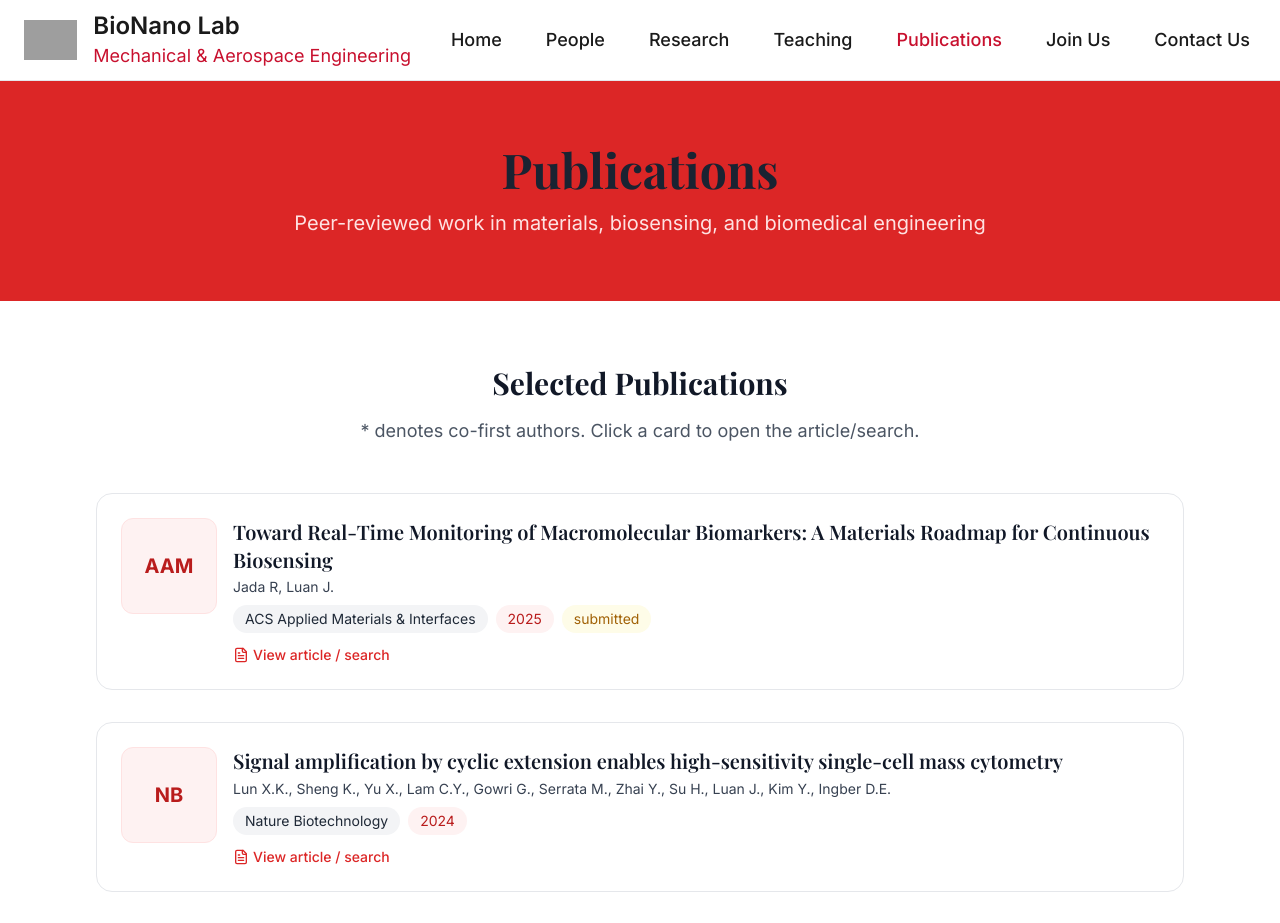
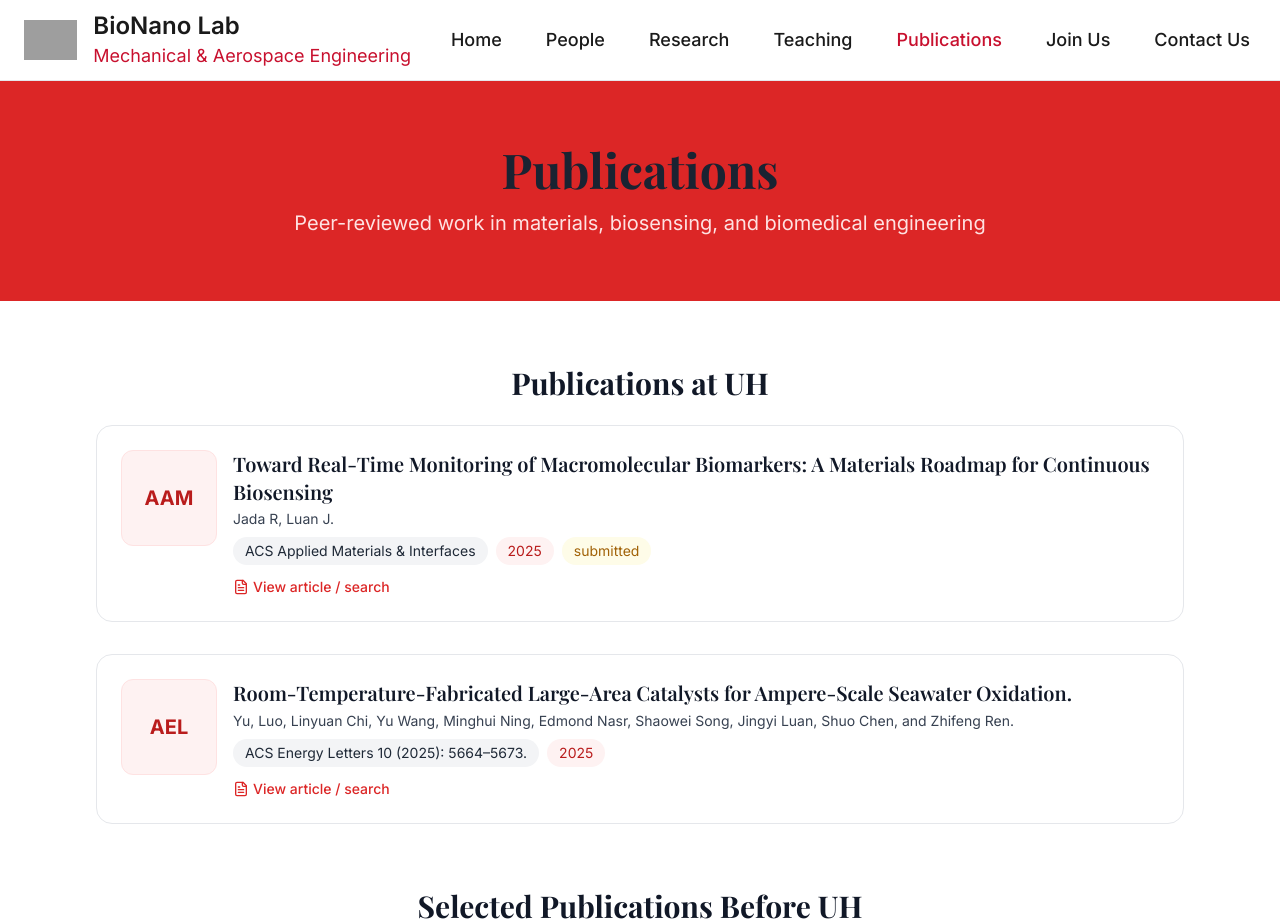
Before and after one commit to NAVYAMADHURI-BAGIREDDY/ProfessorJingyi, a React (Vite) app: page /publications in a window 1280 px wide. Shown: the top 923 px of the page. Built offline with nearby package versions, Linux system fonts and the light colour scheme; grey boxes are pictures that could not be loaded.

Commit message:
Update Projects.tsx

```diff
--- a/src/pages/Projects.tsx
+++ b/src/pages/Projects.tsx
@@ -6,17 +6,18 @@ type Pub = {
   authors: string;
   journal: string;
   year: number;
-  note?: string;          // e.g., "In submission"
-  link?: string;          // article/DOI/Scholar
-  pdf?: string;           // direct PDF if available
-  thumbnail?: string;     // image URL for paper/figure/journal cover
+  note?: string;
+  link?: string;
+  pdf?: string;
+  thumbnail?: string;
 };
 
 const scholar = (q: string) =>
   `https://scholar.google.com/scholar?q=${encodeURIComponent(q)}`;
 
 const Publications: React.FC = () => {
-  const publications: Pub[] = [
+  // ---------- SECTION 1: Publications at UH ----------
+  const publicationsAtUH: Pub[] = [
     {
       title:
         'Toward Real-Time Monitoring of Macromolecular Biomarkers: A Materials Roadmap for Continuous Biosensing',
@@ -24,9 +25,25 @@ const Publications: React.FC = () => {
       journal: 'ACS Applied Materials & Interfaces',
       year: 2025,
       note: 'submitted',
-      link: scholar('Toward Real-Time Monitoring of Macromolecular Biomarkers: A Materials Roadmap for Continuous Biosensing ACS Applied Materials & Interfaces Jada Luan'),
-      // thumbnail: 'https://.../acs-ami-cover.jpg',
+      link: scholar(
+        'Toward Real-Time Monitoring of Macromolecular Biomarkers: A Materials Roadmap for Continuous Biosensing ACS Applied Materials & Interfaces Jada Luan'
+      ),
     },
+    {
+      title:
+        'Room-Temperature-Fabricated Large-Area Catalysts for Ampere-Scale Seawater Oxidation.',
+      authors:
+        'Yu, Luo, Linyuan Chi, Yu Wang, Minghui Ning, Edmond Nasr, Shaowei Song, Jingyi Luan, Shuo Chen, and Zhifeng Ren.',
+      journal: 'ACS Energy Letters 10 (2025): 5664–5673.',
+      year: 2025,
+      link: scholar(
+        'Room-Temperature-Fabricated Large-Area Catalysts for Ampere-Scale Seawater Oxidation ACS Energy Letters 2025'
+      ),
+    },
+  ];
+
+  // ---------- SECTION 2: Selected Publications Before UH ----------
+  const publicationsBeforeUH: Pub[] = [
     {
       title:
         'Signal amplification by cyclic extension enables high-sensitivity single-cell mass cytometry',
@@ -34,8 +51,9 @@ const Publications: React.FC = () => {
         'Lun X.K., Sheng K., Yu X., Lam C.Y., Gowri G., Serrata M., Zhai Y., Su H., Luan J., Kim Y., Ingber D.E.',
       journal: 'Nature Biotechnology',
       year: 2024,
-      link: scholar('Signal amplification by cyclic extension enables high-sensitivity single-cell mass cytometry Nature Biotechnology'),
-      // thumbnail: 'https://.../nat-biotech-cover.jpg',
+      link: scholar(
+        'Signal amplification by cyclic extension enables high-sensitivity single-cell mass cytometry Nature Biotechnology'
+      ),
     },
     {
       title:
@@ -44,8 +62,9 @@ const Publications: React.FC = () => {
         'Liang C*, Luan J*, Wang Z, Jiang Q, Gupta R, Cao S, Liu K.K., Morrissey J.J., Kharasch E.D., Naik R.R., Singamaneni S.',
       journal: 'ACS Applied Materials & Interfaces',
       year: 2021,
-      link: scholar('Gold Nanorod Size-Dependent Fluorescence Enhancement for Ultrasensitive Fluoroimmunoassays ACS Applied Materials & Interfaces 2021'),
-      // thumbnail: 'https://.../gold-nanorod-figure.png',
+      link: scholar(
+        'Gold Nanorod Size-Dependent Fluorescence Enhancement for Ultrasensitive Fluoroimmunoassays ACS Applied Materials & Interfaces 2021'
+      ),
     },
     {
       title:
@@ -54,8 +73,9 @@ const Publications: React.FC = () => {
         'Wang Z*, Luan J*, Seth A, Liu L, You M, Gupta P, Rathi P, Wang Y, Cao S, Jiang Q, Zhang X, Gupta R, Zhou Q, Morrissey J.J., Scheller E.L., Rudra J.S., Singamaneni S.',
       journal: 'Nature Biomedical Engineering',
       year: 2021,
-      link: scholar('Microneedle patch for the ultrasensitive quantification of protein biomarkers in interstitial fluid Nature Biomedical Engineering 2021'),
-      // thumbnail: 'https://.../microneedle-patch.png',
+      link: scholar(
+        'Microneedle patch for the ultrasensitive quantification of protein biomarkers in interstitial fluid Nature Biomedical Engineering 2021'
+      ),
     },
     {
       title:
@@ -64,8 +84,9 @@ const Publications: React.FC = () => {
         'Luan J, Seth A, Gupta R, Wang Z, Rathi P, Cao S, Gholami Derami H, Tang R, Xu B, Achilefu S, Morrissey J.J., Singamaneni S.',
       journal: 'Nature Biomedical Engineering',
       year: 2020,
-      link: scholar('Ultrabright fluorescent nanoscale labels femtomolar detection standard bioassays Nature Biomedical Engineering 2020'),
-      // thumbnail: 'https://.../ultrabright-labels.png',
+      link: scholar(
+        'Ultrabright fluorescent nanoscale labels femtomolar detection standard bioassays Nature Biomedical Engineering 2020'
+      ),
     },
     {
       title:
@@ -74,20 +95,63 @@ const Publications: React.FC = () => {
         'Luan J, Morrissey J.J., Wang Z, Derami H.G., Liu K.K., Cao S, Jiang Q, Wang C, Kharasch E.D., Naik R.R., Singamaneni S.',
       journal: 'Light: Science & Applications',
       year: 2018,
-      link: scholar('Add-on plasmonic patch universal fluorescence enhancer Light: Science & Applications 2018'),
-      // thumbnail: 'https://.../plasmonic-patch.png',
+      link: scholar(
+        'Add-on plasmonic patch universal fluorescence enhancer Light: Science & Applications 2018'
+      ),
+    },
+    {
+      title:
+        'High-resolution imaging of protein secretion at the single-cell level using plasmon-enhanced FluoroDOT assay.',
+      authors:
+        'Seth, Anushree, Ekansh Mittal, Jingyi Luan, Samhitha Kolla, Monty B. Mazer, Hemant Joshi, Rohit Gupta, et al.',
+      journal: 'Cell Reports Methods 2, no. 8 (2022).',
+      year: 2022,
+      link: scholar(
+        'High-resolution imaging of protein secretion at the single-cell level using plasmon-enhanced FluoroDOT assay Cell Reports Methods 2022'
+      ),
+    },
+    {
+      title:
+        'Plasmonic fluor-enhanced antigen arrays for high-throughput, serological studies of SARS-CoV-2.',
+      authors:
+        'Qavi, Abraham J., Chao Wu, Matthew Lloyd, Mohammad Mahabub-Uz Zaman, Jingyi Luan, Claire Ballman, Daisy W. Leung, Scott L. Crick, Christopher W. Farnsworth, and Gaya K. Amarasinghe.',
+      journal: 'ACS Infectious Diseases 8, no. 8 (2022): 1468–1479.',
+      year: 2022,
+      link: scholar(
+        'Plasmonic fluor-enhanced antigen arrays for high-throughput, serological studies of SARS-CoV-2 ACS Infectious Diseases 2022'
+      ),
+    },
+    {
+      title:
+        'Plasmonically-enhanced competitive assay for ultrasensitive and multiplexed detection of small molecules.',
+      authors:
+        'Wang, Zheyu, Qingjun Zhou, Anushree Seth, Samhitha Kolla, Jingyi Luan, Qisheng Jiang, Priya Rathi, et al.',
+      journal: 'Biosensors and Bioelectronics 200 (2022): 113918.',
+      year: 2022,
+      link: scholar(
+        'Plasmonically-enhanced competitive assay for ultrasensitive and multiplexed detection of small molecules Biosensors and Bioelectronics 2022'
+      ),
+    },
+    {
+      title:
+        'Refreshable nanobiosensor based on organosilica encapsulation of biorecognition elements.',
+      authors:
+        'Gupta, Rohit, Jingyi Luan, Shantanu Chakrabartty, Erica L. Scheller, Jeremiah Morrissey, and Srikanth Singamaneni.',
+      journal:
+        'ACS Applied Materials & Interfaces 12, no. 5 (2020): 5420–5428.',
+      year: 2020,
+      link: scholar(
+        'Refreshable nanobiosensor based on organosilica encapsulation of biorecognition elements ACS Applied Materials & Interfaces 2020'
+      ),
     },
   ];
 
-  const sorted = [...publications].sort((a, b) => b.year - a.year);
-
-  // Fallback “image”: journal monogram tile
   const JournalThumb: React.FC<{ name: string }> = ({ name }) => {
     const initials = name
       .split(/\s|:|&/g)
       .filter(Boolean)
       .slice(0, 3)
-      .map(w => w[0]?.toUpperCase())
+      .map((w) => w[0]?.toUpperCase())
       .join('');
     return (
       <div className="w-20 h-20 md:w-24 md:h-24 rounded-xl bg-red-50 border border-red-100 flex items-center justify-center">
@@ -96,32 +160,13 @@ const Publications: React.FC = () => {
     );
   };
 
-  return (
-    <div className="bg-white min-h-screen">
-      {/* Header */}
-      <section className="bg-red-600 text-white py-16">
-        <div className="max-w-7xl mx-auto px-4 sm:px-6 lg:px-8">
-          <div className="text-center">
-            <h1 className="text-4xl md:text-5xl font-bold mb-4">Publications</h1>
-            <p className="text-xl text-red-100 max-w-3xl mx-auto">
-              Peer-reviewed work in materials, biosensing, and biomedical engineering
-            </p>
-          </div>
-        </div>
-      </section>
-
-      {/* Publications List */}
-      <section className="py-16">
-        <div className="max-w-6xl mx-auto px-4 sm:px-6 lg:px-8">
-          <div className="text-center mb-12">
-            <h2 className="text-3xl font-bold text-gray-900 mb-4">Selected Publications</h2>
-            <p className="text-lg text-gray-600">
-              * denotes co-first authors. Click a card to open the article/search.
-            </p>
-          </div>
-
+  const renderSection = (title: string, pubs: Pub[]) => (
+    <div className="mb-16">
+      <h2 className="text-3xl font-bold text-gray-900 mb-6 text-center">
+        {title}
+      </h2>
       <div className="space-y-8">
-            {sorted.map((pub, idx) => (
+        {pubs.map((pub, idx) => (
           <a
             key={idx}
             href={pub.link}
@@ -159,11 +204,6 @@ const Publications: React.FC = () => {
                       {pub.note}
                     </span>
                   )}
-                      {pub.pdf && (
-                        <span className="inline-flex items-center rounded-full bg-green-50 px-3 py-1 text-green-700">
-                          PDF
-                        </span>
-                      )}
                 </div>
 
                 <div className="mt-3 flex gap-4 text-sm">
@@ -171,17 +211,6 @@ const Publications: React.FC = () => {
                     <FileText size={16} className="mr-1" />
                     View article / search
                   </span>
-                      {pub.pdf && (
-                        <a
-                          href={pub.pdf}
-                          target="_blank"
-                          rel="noopener noreferrer"
-                          className="text-gray-600 hover:text-gray-800"
-                          onClick={e => e.stopPropagation()}
-                        >
-                          Direct PDF
-                        </a>
-                      )}
                 </div>
               </div>
             </div>
@@ -189,6 +218,27 @@ const Publications: React.FC = () => {
         ))}
       </div>
     </div>
+  );
+
+  return (
+    <div className="bg-white min-h-screen">
+      {/* Header */}
+      <section className="bg-red-600 text-white py-16">
+        <div className="max-w-7xl mx-auto px-4 sm:px-6 lg:px-8 text-center">
+          <h1 className="text-4xl md:text-5xl font-bold mb-4">Publications</h1>
+          <p className="text-xl text-red-100 max-w-3xl mx-auto">
+            Peer-reviewed work in materials, biosensing, and biomedical
+            engineering
+          </p>
+        </div>
+      </section>
+
+      {/* Publications Sections */}
+      <section className="py-16">
+        <div className="max-w-6xl mx-auto px-4 sm:px-6 lg:px-8">
+          {renderSection('Publications at UH', publicationsAtUH)}
+          {renderSection('Selected Publications Before UH', publicationsBeforeUH)}
+        </div>
       </section>
     </div>
   );
```
Lines whose indentation alone changed are shown as unchanged.
